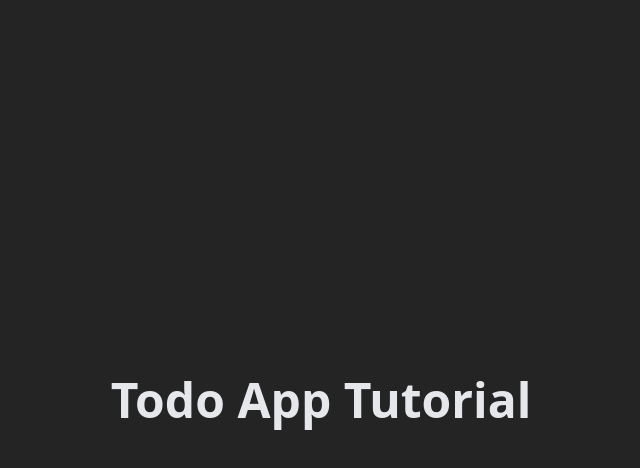
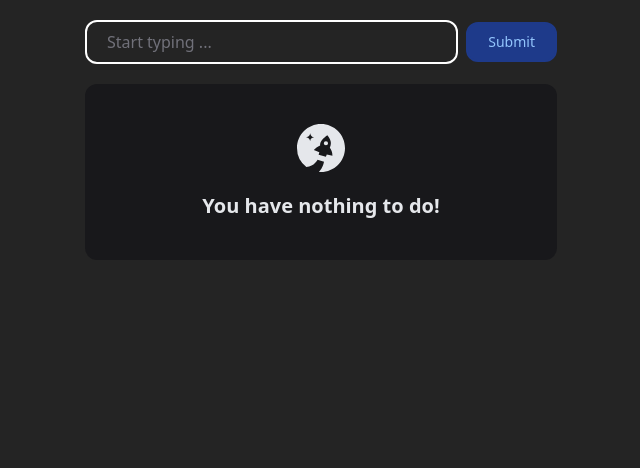
Before and after one commit to Yazdun/react-ts-fcc-tutorial, a React (Vite) app: page / in a window 1280 px wide. Shown: the top 468 px of the page, without its empty margins (319-959 px from the left). Built offline with nearby package versions, Linux system fonts and the light colour scheme.

Commit message:
creates components and first view

```diff
--- a/src/App.tsx
+++ b/src/App.tsx
@@ -3,8 +3,10 @@ import { Toaster } from 'react-hot-toast'
 
 function App() {
   return (
-    <div className="flex items-center justify-center h-screen">
-      <h1 className="text-5xl font-bold">Todo App Tutorial</h1>
+    <div>
+      <Toaster position="bottom-center" />
+      <AddTodo />
+      <TodoList />
     </div>
   )
 }
--- a/src/components/AddTodo.tsx
+++ b/src/components/AddTodo.tsx
@@ -4,5 +4,46 @@ import { useTodo } from '../context'
 import { Input } from './Input'
 
 export const AddTodo = () => {
-  return <div>Add To Do</div>
+  const [input, setInput] = useState<string>('')
+  const [todos, setTodos] = useState<string[]>([])
+  const inputRef = useRef<HTMLInputElement>(null)
+  const { addTodo } = useTodo()
+
+  useEffect(() => {
+    if (inputRef.current) {
+      inputRef.current.focus()
+    }
+  }, [])
+
+  const handleSubmission = (e: React.FormEvent) => {
+    e.preventDefault()
+    if (input?.trim() !== '') {
+      addTodo(input)
+      setInput('')
+      toast.success('Todo added successfully!!')
+    } else {
+      toast.error('Todo cannot be empty!')
+    }
+  }
+
+  return (
+    <form onSubmit={handleSubmission}>
+      <div className="flex items-center w-full max-w-lg gap-2 p-5 m-auto">
+        <Input
+          ref={inputRef}
+          value={input}
+          onChange={e => setInput(e.target.value)}
+          type="text"
+          className="w-full px-5 py-2 bg-transparent border-2 outline-none border-zinc-600 rounded-xl placeholder:text-zinc-500 focus:border-white"
+          placeholder="Start typing ..."
+        />
+        <button
+          type="submit"
+          className="px-5 py-2 text-sm font-normal text-blue-300 bg-blue-900 border-2 border-blue-900 active:scale-95 rounded-xl"
+        >
+          Submit
+        </button>
+      </div>
+    </form>
+  )
 }
--- a/src/components/Input.tsx
+++ b/src/components/Input.tsx
@@ -3,6 +3,18 @@ import cn from 'classnames'
 
 import React from 'react'
 
-export const Input = () => {
-  return <div>Input</div>
-}
+export const Input = forwardRef<
+  HTMLInputElement,
+  InputHTMLAttributes<HTMLInputElement>
+>(({ className, ...rest }, ref) => {
+  return (
+    <input
+      {...rest}
+      ref={ref}
+      className={cn(
+        'w-full px-5 py-2 bg-transparent border-2 outline-none border-zinc-600 rounded-xl placeholder:text-zinc-500 focus:border-white',
+        className,
+      )}
+    />
+  )
+})
--- a/src/components/TodoList.tsx
+++ b/src/components/TodoList.tsx
@@ -3,5 +3,24 @@ import { useTodo } from '../context'
 import { SiStarship } from 'react-icons/si'
 
 export const TodoList = () => {
-  return <div>TodoList</div>
+  const { todos } = useTodo()
+
+  if (!todos.length) {
+    return (
+      <div className="max-w-lg px-5 m-auto">
+        <h1 className=" flex flex-col items-center gap-5 px-5 py-10 text-xl font-bold text-center rounded-xl bg-zinc-900">
+          <SiStarship className="text-5xl" />
+          You have nothing to do!
+        </h1>
+      </div>
+    )
+  }
+
+  return (
+    <ul className="grid max-w-lg gap-2 px-5 m-auto">
+      {todos.map(todo => (
+        <li key={todo.id}>{todo.text}</li>
+      ))}
+    </ul>
+  )
 }
--- a/src/context/TodoContext.tsx
+++ b/src/context/TodoContext.tsx
@@ -2,18 +2,38 @@ import React, { createContext, useState } from 'react'
 import { nanoid } from 'nanoid'
 import { useLocalStorage } from 'usehooks-ts'
 
+interface TodoContextProps {
+  todos: Todo[]
+  addTodo: (text: string) => void
+}
 export interface Todo {
   id: string
   text: string
   status: 'undone' | 'completed'
 }
 
-export const TodoContext = createContext<undefined>(undefined)
+export const TodoContext = createContext<TodoContextProps | undefined>(
+  undefined,
+)
 
 export const TodoProvider = (props: { children: React.ReactNode }) => {
+  const [todos, setTodos] = useState<Todo[]>([])
+
+  const addTodo = (text: string) => {
+    const newTodo: Todo = {
+      id: nanoid(),
+      text,
+      status: 'undone',
+    }
+    setTodos([...todos, newTodo])
+  }
+
+  const value: TodoContextProps = {
+    todos,
+    addTodo,
+  }
+
   return (
-    <TodoContext.Provider value={undefined}>
-      {props.children}
-    </TodoContext.Provider>
+    <TodoContext.Provider value={value}>{props.children}</TodoContext.Provider>
   )
 }
--- a/src/context/useTodo.ts
+++ b/src/context/useTodo.ts
@@ -2,5 +2,10 @@ import { useContext } from 'react'
 import { TodoContext } from './TodoContext'
 
 export const useTodo = () => {
-  return
+  const context = useContext(TodoContext)
+
+  if (!context) {
+    throw new Error('useTodo must be used within a TodoProvider')
+  }
+  return context
 }
--- a/src/main.tsx
+++ b/src/main.tsx
@@ -6,6 +6,8 @@ import { TodoProvider } from './context'
 
 ReactDOM.createRoot(document.getElementById('root') as HTMLElement).render(
   <React.StrictMode>
-    <App />
+    <TodoProvider>
+      <App />
+    </TodoProvider>
   </React.StrictMode>,
 )
```
